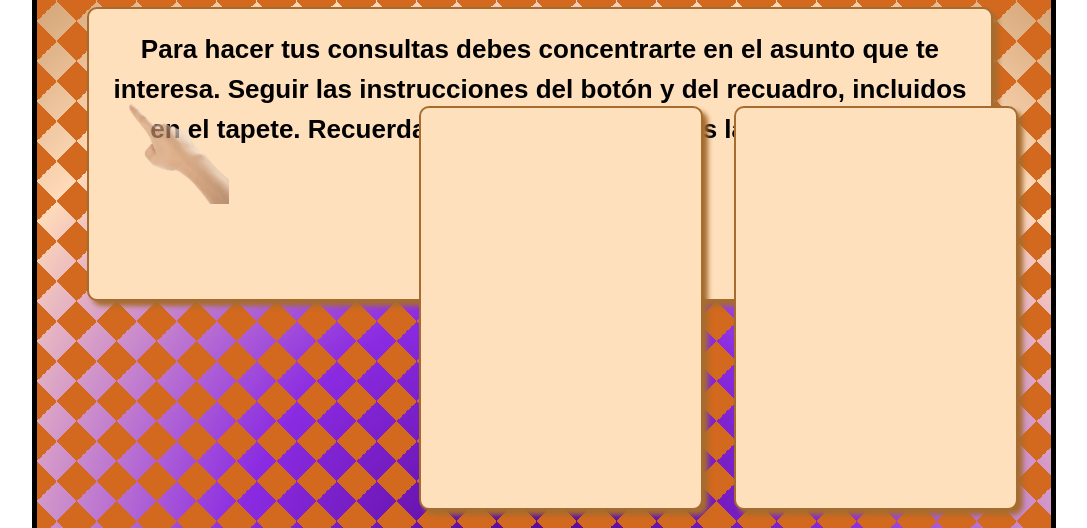
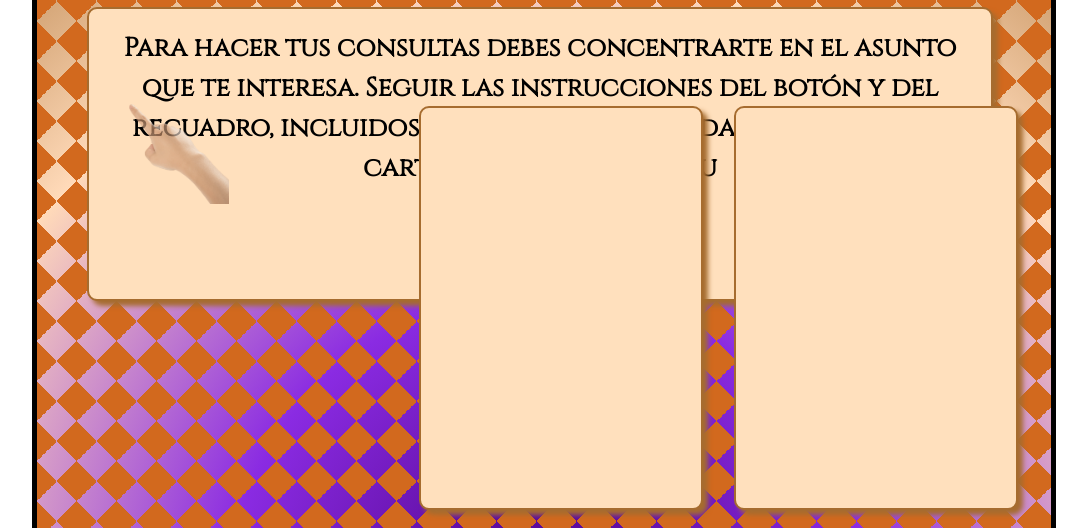
Before and after one commit to vegasjm/vegasjm.github.io, a plain HTML site: page index.html in a window 1280 px wide. Shown: the part 204-732 px from the top of the page, without its empty margins (96-1183 px from the left). Drawn offline with Linux system fonts and the light colour scheme.

Commit message:
Update index.html

```diff
--- a/index.html
+++ b/index.html
@@ -3,6 +3,7 @@
 <head>
   <title>Tarot</title>
   <link rel="stylesheet" type="text/css" href="css/styles.css">
+  <link rel="stylesheet" href="https://fonts.googleapis.com/css?family=Cinzel&display=swap" />
 </head>
 <body>
 	<div id="tablero">
```
